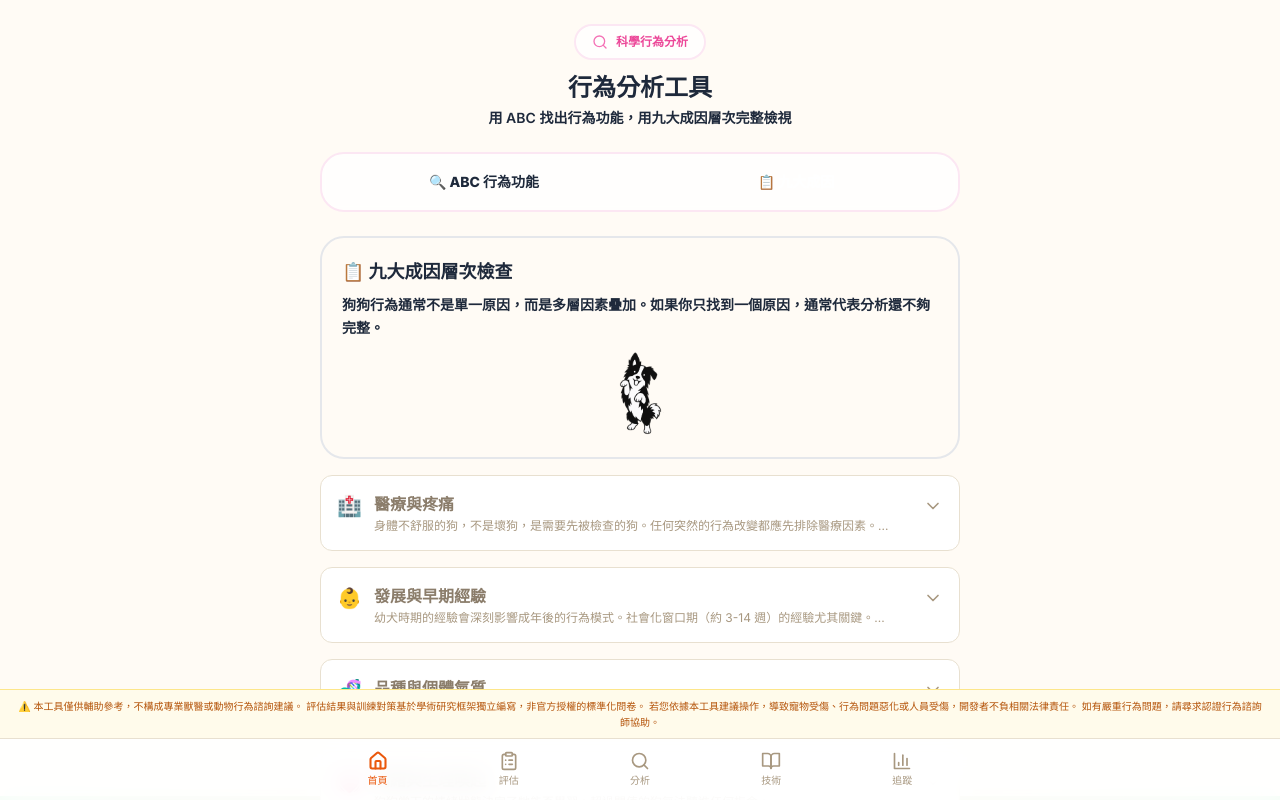
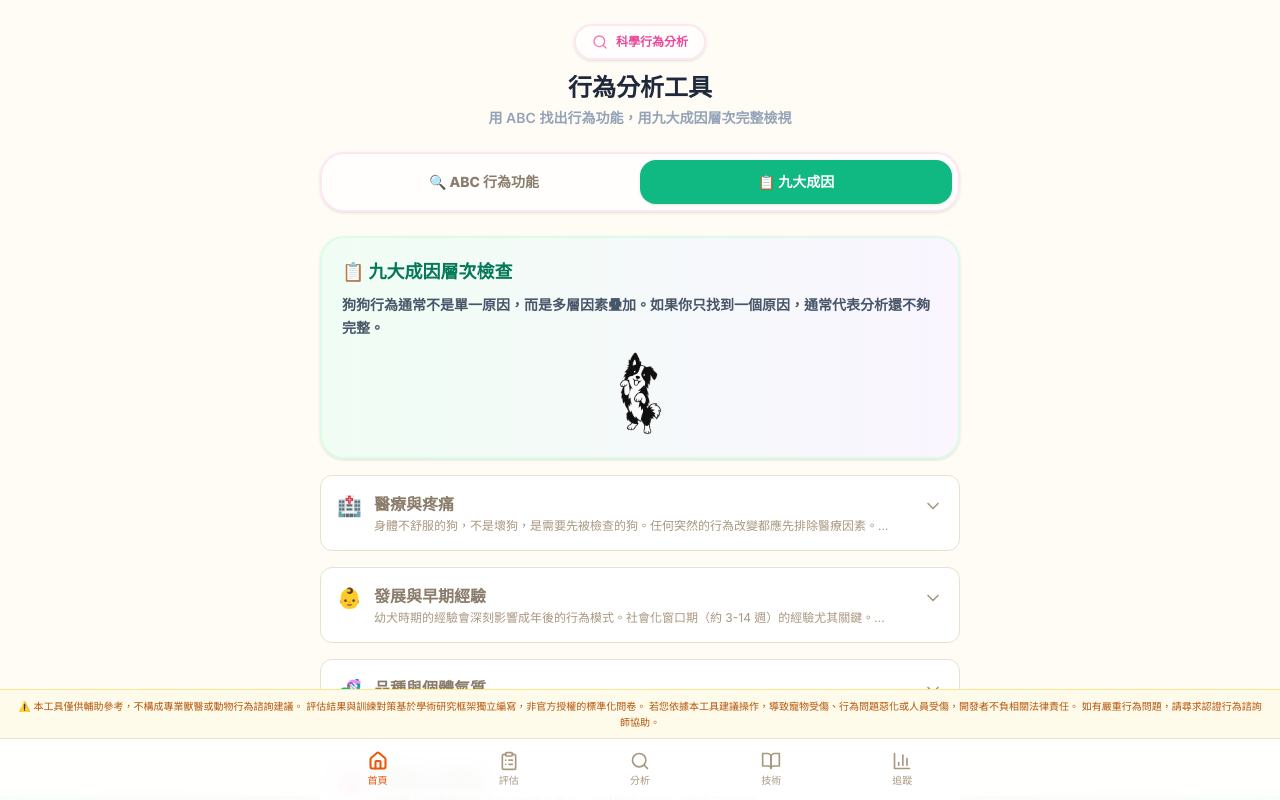
Before and after one commit to chouandony/dog-behavior-analyzer-v3, a Next.js app: page /analysis in a window 1280 px wide. Both pictures are taken after a click on the button "📋 九大成因". Shown: the top 800 px of the page. Built offline with nearby package versions, Linux system fonts and the light colour scheme.

Commit message:
fix: replace undefined pink/mint/ink palette classes in analysis & techniques pages

```diff
--- a/app/analysis/page.tsx
+++ b/app/analysis/page.tsx
@@ -12,21 +12,21 @@ export default function AnalysisPage() {
   return (
     <div className="space-y-6">
       <div className="text-center">
-        <div className="inline-flex items-center gap-2 bg-white/80 rounded-full px-4 py-2 border-2 border-pink-100 shadow-soft mb-3">
+        <div className="inline-flex items-center gap-2 bg-white/80 rounded-full px-4 py-2 border-2 border-pink-100 shadow mb-3">
           <Search size={16} className="text-pink-400" />
           <span className="text-xs font-extrabold text-pink-500">科學行為分析</span>
         </div>
-        <h1 className="text-2xl font-black text-ink-800">行為分析工具</h1>
-        <p className="text-sm text-ink-400 font-semibold mt-1">用 ABC 找出行為功能，用九大成因層次完整檢視</p>
+        <h1 className="text-2xl font-black text-slate-800">行為分析工具</h1>
+        <p className="text-sm text-slate-400 font-semibold mt-1">用 ABC 找出行為功能，用九大成因層次完整檢視</p>
       </div>
 
-      <div className="flex rounded-3xl bg-white/80 backdrop-blur-sm border-2 border-pink-100 p-1.5 shadow-soft">
+      <div className="flex rounded-3xl bg-white/80 backdrop-blur-sm border-2 border-pink-100 p-1.5 shadow">
         <button
           onClick={() => setTab('abc')}
           className={`flex-1 py-3 text-sm font-extrabold rounded-2xl transition-all duration-200 ${
             tab === 'abc'
-              ? 'bg-gradient-pink text-white shadow-soft'
-              : 'text-ink-500 hover:bg-pink-50 hover:text-pink-500'
+              ? 'bg-pink-500 text-white shadow'
+              : 'text-earth-500 hover:bg-pink-50 hover:text-pink-500'
           }`}
         >
           🔍 ABC 行為功能
@@ -35,8 +35,8 @@ export default function AnalysisPage() {
           onClick={() => setTab('causes')}
           className={`flex-1 py-3 text-sm font-extrabold rounded-2xl transition-all duration-200 ${
             tab === 'causes'
-              ? 'bg-gradient-mint text-white shadow-mint'
-              : 'text-ink-500 hover:bg-mint-50 hover:text-mint-500'
+              ? 'bg-forest-500 text-white shadow'
+              : 'text-earth-500 hover:bg-forest-50 hover:text-forest-500'
           }`}
         >
           📋 九大成因
@@ -45,9 +45,9 @@ export default function AnalysisPage() {
 
       {tab === 'abc' && (
         <div className="space-y-4">
-          <div className="bg-gradient-to-r from-pink-50 to-lavender-50 rounded-3xl border-2 border-pink-100 p-5 shadow-soft">
+          <div className="bg-gradient-to-r from-pink-50 to-purple-50 rounded-3xl border-2 border-pink-100 p-5 shadow">
             <h2 className="font-extrabold text-pink-700 mb-2 text-lg">🔍 ABC 分析核心</h2>
-            <p className="text-sm text-ink-600 leading-relaxed font-semibold">
+            <p className="text-sm text-slate-600 leading-relaxed font-semibold">
               A（Antecedent）前事：行為發生前出現了什麼？<br/>
               B（Behavior）行為：狗狗具體做了什麼？<br/>
               C（Consequence）後果：行為發生後，狗狗得到了什麼、逃離了什麼？
@@ -64,9 +64,9 @@ export default function AnalysisPage() {
 
       {tab === 'causes' && (
         <div className="space-y-4">
-          <div className="bg-gradient-to-r from-mint-50 to-lavender-50 rounded-3xl border-2 border-mint-100 p-5 shadow-soft">
-            <h2 className="font-extrabold text-mint-700 mb-2 text-lg">📋 九大成因層次檢查</h2>
-            <p className="text-sm text-ink-600 leading-relaxed font-semibold">
+          <div className="bg-gradient-to-r from-forest-50 to-purple-50 rounded-3xl border-2 border-forest-100 p-5 shadow">
+            <h2 className="font-extrabold text-forest-700 mb-2 text-lg">📋 九大成因層次檢查</h2>
+            <p className="text-sm text-slate-600 leading-relaxed font-semibold">
               狗狗行為通常不是單一原因，而是多層因素疊加。如果你只找到一個原因，通常代表分析還不夠完整。
             </p>
             <div className="flex justify-center mt-3">
--- a/app/techniques/page.tsx
+++ b/app/techniques/page.tsx
@@ -19,12 +19,12 @@ export default function TechniquesPage() {
         <div className="flex justify-center mb-4">
           <BorderCollieSVG size={90} pose="beg" />
         </div>
-        <div className="inline-flex items-center gap-2 bg-white/80 rounded-full px-4 py-2 border-2 border-pink-100 shadow-soft mb-3">
+        <div className="inline-flex items-center gap-2 bg-white/80 rounded-full px-4 py-2 border-2 border-pink-100 shadow mb-3">
           <BookOpen size={16} className="text-pink-400" />
           <span className="text-xs font-extrabold text-pink-500">35種專業訓練技術</span>
         </div>
-        <h1 className="text-2xl font-black text-ink-800">訓練技術總彙</h1>
-        <p className="text-sm text-ink-400 font-semibold mt-1">點擊任一技能查看詳細解說與操作方式</p>
+        <h1 className="text-2xl font-black text-slate-800">訓練技術總彙</h1>
+        <p className="text-sm text-slate-400 font-semibold mt-1">點擊任一技能查看詳細解說與操作方式</p>
       </div>
 
       <div className="flex flex-wrap gap-2 justify-center">
@@ -34,8 +34,8 @@ export default function TechniquesPage() {
             onClick={() => setActiveCategory(cat)}
             className={`px-4 py-2 rounded-full text-sm font-extrabold transition-all duration-200 ${
               activeCategory === cat
-                ? 'bg-gradient-pink text-white shadow-soft scale-105'
-                : 'bg-white/80 backdrop-blur-sm border-2 border-white shadow-soft text-ink-500 hover:border-pink-200 hover:text-pink-500'
+                ? 'bg-pink-500 text-white shadow scale-105'
+                : 'bg-white/80 backdrop-blur-sm border-2 border-white shadow text-earth-500 hover:border-pink-200 hover:text-pink-500'
             }`}
           >
             {cat}
```
